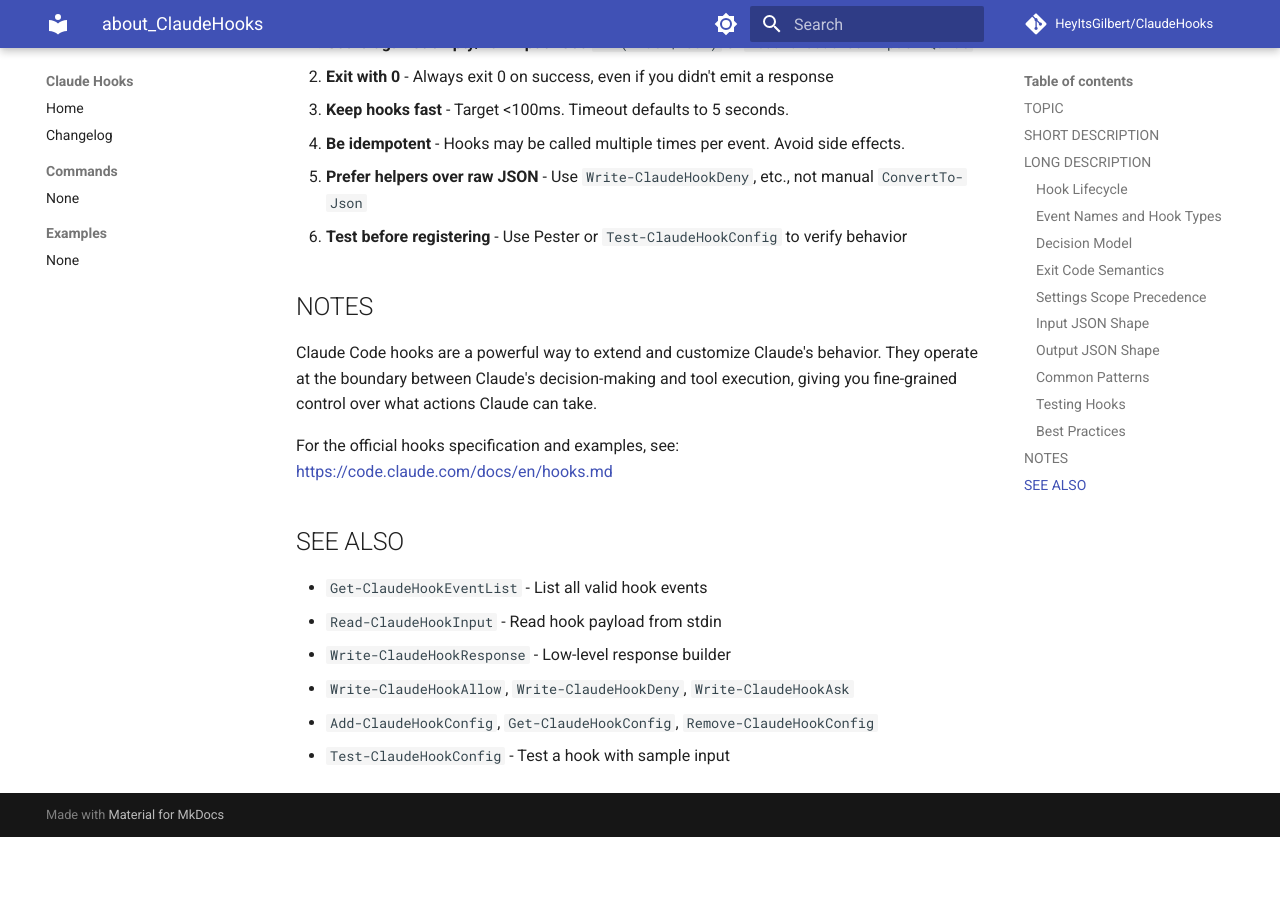
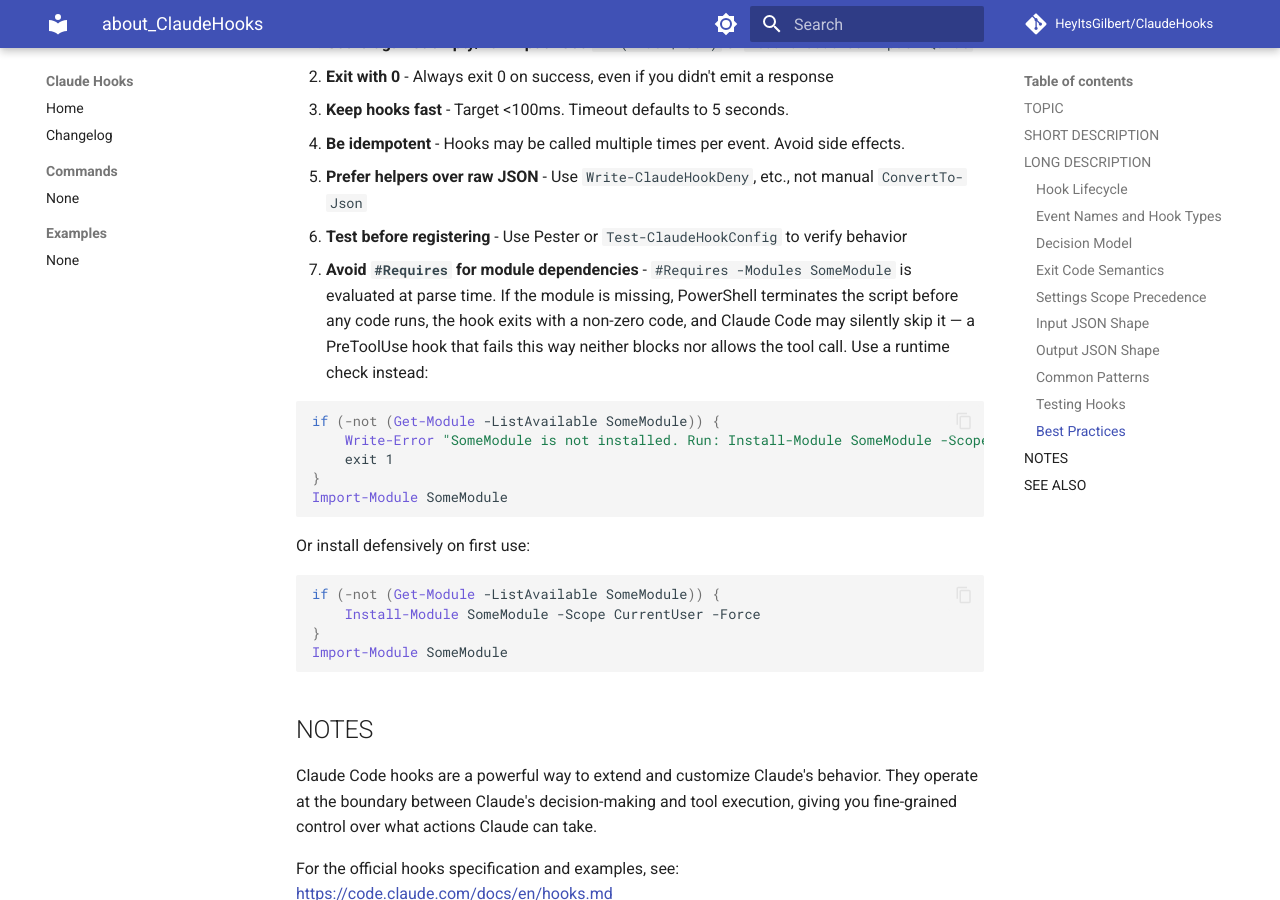
Before and after one commit to HeyItsGilbert/ClaudeHooks, an MkDocs documentation site: the page built from docs/en-US/about_ClaudeHooks.help.md, in a window 1280 px wide and 900 px high, scrolled down 4511 px. Built offline with MkDocs 1.6.1 and Material for MkDocs 9.7.7, drawn with Linux system fonts in a browser that asks for light colours; comment, search, counter and statistics services are not loaded; before the commit the page ends 5348 px from its top, so only the background shows below that.

Commit message:
docs: add best practice warning against #Requires for hook module imports
Co-Authored-By: Claude Sonnet 4.6 <noreply@anthropic.com>

````diff
--- a/docs/en-US/about_ClaudeHooks.help.md
+++ b/docs/en-US/about_ClaudeHooks.help.md
@@ -168,6 +168,24 @@ Test-ClaudeHookConfig -Event PreToolUse -Matcher Bash
 4. **Be idempotent** - Hooks may be called multiple times per event. Avoid side effects.
 5. **Prefer helpers over raw JSON** - Use `Write-ClaudeHookDeny`, etc., not manual `ConvertTo-Json`
 6. **Test before registering** - Use Pester or `Test-ClaudeHookConfig` to verify behavior
+7. **Avoid `#Requires` for module dependencies** - `#Requires -Modules SomeModule` is evaluated at parse time. If the module is missing, PowerShell terminates the script before any code runs, the hook exits with a non-zero code, and Claude Code may silently skip it — a PreToolUse hook that fails this way neither blocks nor allows the tool call. Use a runtime check instead:
+
+   ```powershell
+   if (-not (Get-Module -ListAvailable SomeModule)) {
+       Write-Error "SomeModule is not installed. Run: Install-Module SomeModule -Scope CurrentUser"
+       exit 1
+   }
+   Import-Module SomeModule
+   ```
+
+   Or install defensively on first use:
+
+   ```powershell
+   if (-not (Get-Module -ListAvailable SomeModule)) {
+       Install-Module SomeModule -Scope CurrentUser -Force
+   }
+   Import-Module SomeModule
+   ```
 
 ## NOTES
 
````
